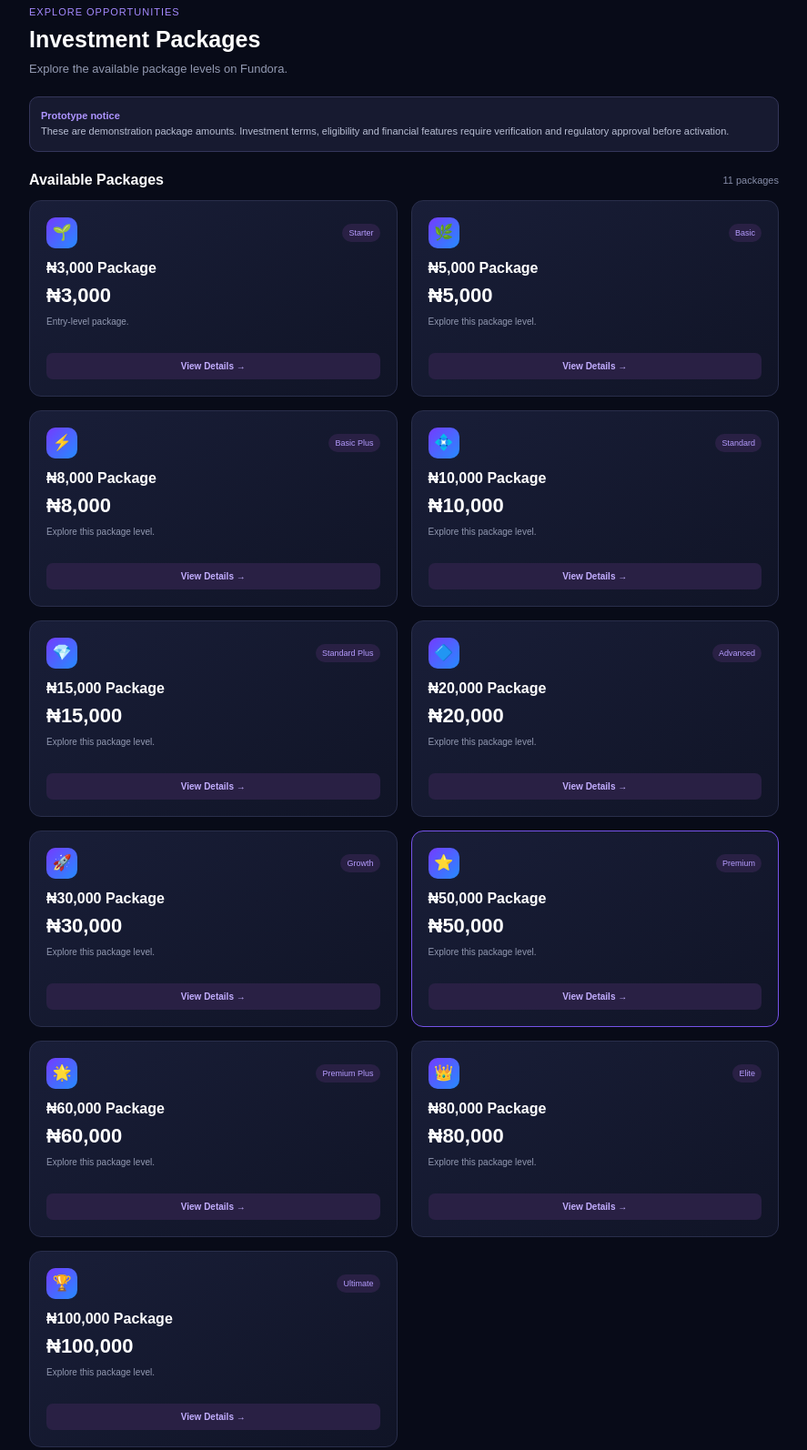
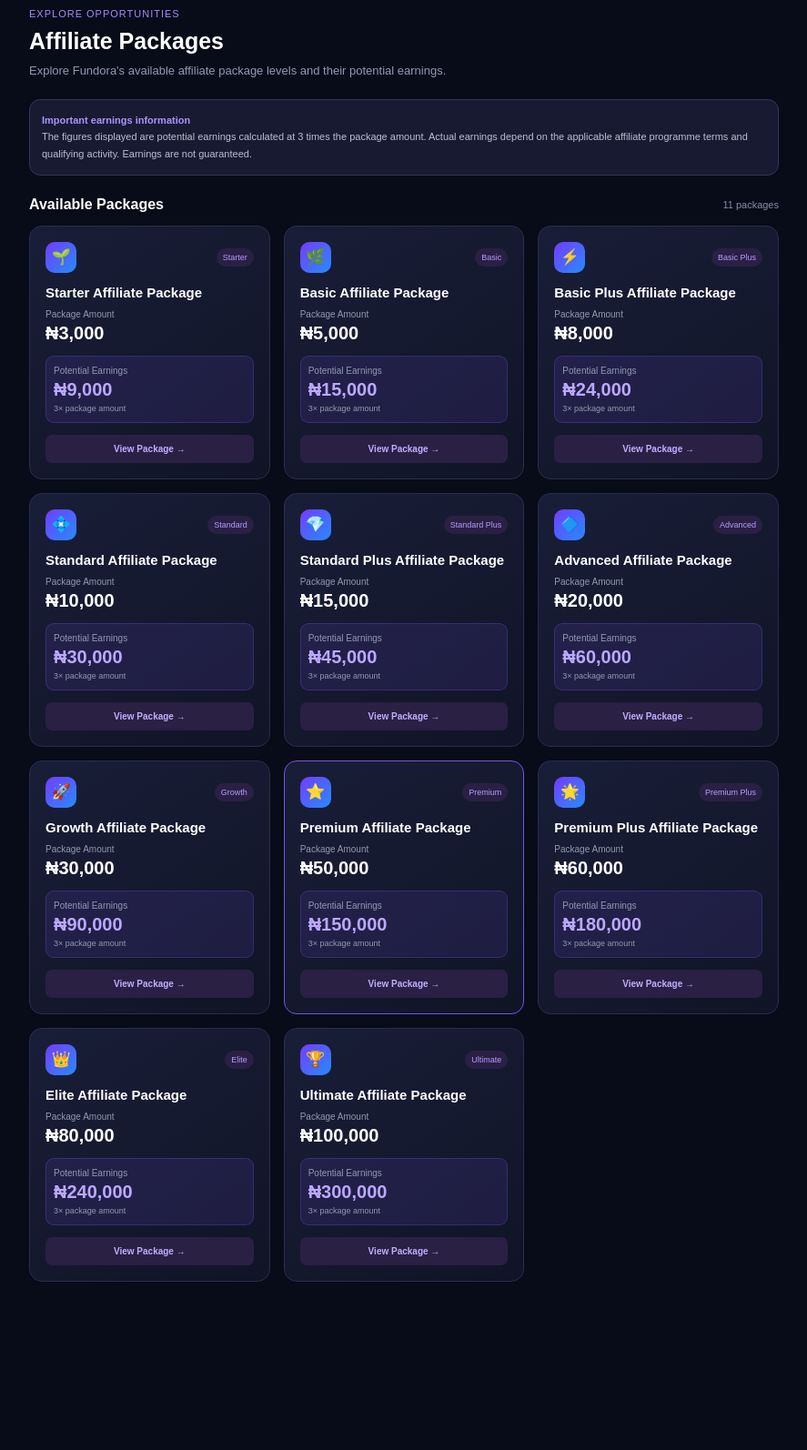
Before and after one commit to ablegodluke-beep/Fundora, a plain HTML site: page packages.html in a window 1280 px wide. Shown: the part 94-1688 px from the top of the page at 91% size, without its empty margins (196-1083 px from the left). After the commit the page ends 1562 px from the top, so only its background shows below. Drawn offline with Linux system fonts and the light colour scheme.

Commit message:
Refactor package.html for affiliate packages display
Updated package details and styles for improved presentation.

```diff
--- a/packages.html
+++ b/packages.html
@@ -1,11 +1,9 @@
-<!DOCTYPE html>
-<html lang="en">
+<!DOCTYPE html><html lang="en">
 <head>
 <meta charset="UTF-8">
 <meta name="viewport" content="width=device-width, initial-scale=1.0">
-<title>Investment Packages | Fundora</title>
-
-<style>
+<meta name="theme-color" content="#080b18">
+<title>Affiliate Packages | Fundora</title><style>
 * {
     margin: 0;
     padding: 0;
@@ -13,11 +11,11 @@
 }
 
 body {
-    font-family: Arial, sans-serif;
+    font-family: 'DM Sans', Arial, sans-serif;
     background: #080b18;
     color: #fff;
     min-height: 100vh;
-    padding-bottom: 85px;
+    padding-bottom: 35px;
 }
 
 header {
@@ -26,6 +24,7 @@ header {
     align-items: center;
     padding: 16px;
     border-bottom: 1px solid #20253b;
+    background: #0b1020;
 }
 
 .logo {
@@ -33,12 +32,12 @@ header {
     align-items: center;
     gap: 9px;
     font-size: 20px;
-    font-weight: bold;
+    font-weight: 800;
 }
 
 .logo img {
-    width: 34px;
-    height: 34px;
+    width: 35px;
+    height: 35px;
     object-fit: contain;
 }
 
@@ -56,11 +55,11 @@ header {
 .container {
     max-width: 850px;
     margin: auto;
-    padding: 22px 13px;
+    padding: 24px 13px;
 }
 
 .heading {
-    margin-bottom: 19px;
+    margin-bottom: 20px;
 }
 
 .heading small {
@@ -84,12 +83,12 @@ header {
 .notice {
     background: #171a30;
     border: 1px solid #34365a;
-    border-radius: 10px;
-    padding: 12px;
-    margin-bottom: 22px;
+    border-radius: 12px;
+    padding: 13px;
+    margin-bottom: 23px;
     color: #b9bfd4;
     font-size: 11px;
-    line-height: 1.6;
+    line-height: 1.7;
 }
 
 .notice strong {
@@ -100,7 +99,7 @@ header {
     display: flex;
     justify-content: space-between;
     align-items: center;
-    margin-bottom: 13px;
+    margin-bottom: 14px;
 }
 
 .section-heading h2 {
@@ -125,9 +124,9 @@ header {
     color: white;
     background: linear-gradient(145deg,#191e38,#101426);
     border: 1px solid #292e4b;
-    border-radius: 13px;
+    border-radius: 14px;
     padding: 13px 11px;
-    transition: border-color .2s;
+    transition: .2s ease;
 }
 
 .package-card.featured {
@@ -169,23 +168,46 @@ header {
 
 .package-card h3 {
     font-size: 13px;
-    margin-bottom: 8px;
+    margin-bottom: 10px;
+}
+
+.amount-label,
+.earnings-label {
+    display: block;
+    color: #9299b1;
+    font-size: 10px;
+    margin-bottom: 4px;
 }
 
 .amount {
     font-size: 18px;
-    font-weight: bold;
-    margin-bottom: 8px;
+    font-weight: 800;
+    margin-bottom: 13px;
     color: #fff;
     overflow-wrap: anywhere;
 }
 
-.package-card p {
-    font-size: 10px;
+.earnings-box {
+    background: rgba(128,87,245,.12);
+    border: 1px solid rgba(128,87,245,.25);
+    border-radius: 9px;
+    padding: 10px 8px;
+    margin-bottom: 13px;
+}
+
+.earnings {
+    display: block;
+    color: #bca8ff;
+    font-size: 17px;
+    font-weight: 800;
+    overflow-wrap: anywhere;
+}
+
+.earnings-note {
+    display: block;
     color: #9299b1;
-    line-height: 1.5;
-    min-height: 30px;
-    margin-bottom: 12px;
+    font-size: 9px;
+    margin-top: 4px;
 }
 
 .card-link {
@@ -195,85 +217,44 @@ header {
     font-weight: bold;
     color: #c2adff;
     background: #292044;
-    padding: 9px 4px;
+    padding: 10px 4px;
     border-radius: 7px;
-}
-
-.bottom-nav {
-    position: fixed;
-    bottom: 0;
-    left: 0;
-    width: 100%;
-    background: #101426;
-    border-top: 1px solid #292e45;
-    display: flex;
-    justify-content: space-around;
-    padding: 11px 3px;
-    z-index: 10;
-}
-
-.bottom-nav a {
-    text-decoration: none;
-    color: #858ca7;
-    font-size: 10px;
-    text-align: center;
-    min-width: 45px;
-}
-
-.bottom-nav a span {
-    display: block;
-    font-size: 19px;
-    margin-bottom: 4px;
-}
-
-.bottom-nav a.active {
-    color: #a98cff;
 }
 
 @media(min-width: 650px) {
     .packages {
-        grid-template-columns: repeat(2, minmax(0, 1fr));
+        grid-template-columns: repeat(3, minmax(0, 1fr));
         gap: 15px;
     }
 
     .package-card {
-        padding: 18px;
+        padding: 17px;
     }
 
     .package-card h3 {
-        font-size: 16px;
+        font-size: 15px;
     }
 
-    .amount {
-        font-size: 22px;
+    .amount,
+    .earnings {
+        font-size: 20px;
     }
 }
-</style>
-</head>
-
-<body>
-
-<header>
-    <div class="logo">
+</style></head><body><header>
+    <a class="logo" href="dashboard.html" style="color:inherit;text-decoration:none;">
         <img src="fundora-logo.png" alt="Fundora">
         <span>Fundora</span>
-    </div>
+    </a>
     <div class="profile">M</div>
-</header>
-
-<main class="container">
-
-    <section class="heading">
+</header><main class="container"><section class="heading">
     <small>Explore opportunities</small>
-        <h1>Investment Packages</h1>
-        <p>Explore the available package levels on Fundora.</p>
+    <h1>Affiliate Packages</h1>
+    <p>Explore Fundora's available affiliate package levels and their potential earnings.</p>
 </section>
 
 <div class="notice">
-        <strong>Prototype notice</strong><br>
-        These are demonstration package amounts. Investment terms,
-        eligibility and financial features require verification
-        and regulatory approval before activation.
+    <strong>Important earnings information</strong><br>
+    The figures displayed are potential earnings calculated at 3 times the package amount. Actual earnings depend on the applicable affiliate programme terms and qualifying activity. Earnings are not guaranteed.
 </div>
 
 <div class="section-heading">
@@ -288,10 +269,15 @@ header {
             <div class="package-icon">🌱</div>
             <span class="badge">Starter</span>
         </div>
-            <h3>₦3,000 Package</h3>
+        <h3>Starter Affiliate Package</h3>
+        <span class="amount-label">Package Amount</span>
         <div class="amount">₦3,000</div>
-            <p>Entry-level package.</p>
-            <span class="card-link">View Details →</span>
+        <div class="earnings-box">
+            <span class="earnings-label">Potential Earnings</span>
+            <strong class="earnings">₦9,000</strong>
+            <span class="earnings-note">3× package amount</span>
+        </div>
+        <span class="card-link">View Package →</span>
     </a>
 
     <a class="package-card" href="package-details.html?amount=5000">
@@ -299,10 +285,15 @@ header {
             <div class="package-icon">🌿</div>
             <span class="badge">Basic</span>
         </div>
-            <h3>₦5,000 Package</h3>
+        <h3>Basic Affiliate Package</h3>
+        <span class="amount-label">Package Amount</span>
         <div class="amount">₦5,000</div>
-            <p>Explore this package level.</p>
-            <span class="card-link">View Details →</span>
+        <div class="earnings-box">
+            <span class="earnings-label">Potential Earnings</span>
+            <strong class="earnings">₦15,000</strong>
+            <span class="earnings-note">3× package amount</span>
+        </div>
+        <span class="card-link">View Package →</span>
     </a>
 
     <a class="package-card" href="package-details.html?amount=8000">
@@ -310,10 +301,15 @@ header {
             <div class="package-icon">⚡</div>
             <span class="badge">Basic Plus</span>
         </div>
-            <h3>₦8,000 Package</h3>
+        <h3>Basic Plus Affiliate Package</h3>
+        <span class="amount-label">Package Amount</span>
         <div class="amount">₦8,000</div>
-            <p>Explore this package level.</p>
-            <span class="card-link">View Details →</span>
+        <div class="earnings-box">
+            <span class="earnings-label">Potential Earnings</span>
+            <strong class="earnings">₦24,000</strong>
+            <span class="earnings-note">3× package amount</span>
+        </div>
+        <span class="card-link">View Package →</span>
     </a>
 
     <a class="package-card" href="package-details.html?amount=10000">
@@ -321,10 +317,15 @@ header {
             <div class="package-icon">💠</div>
             <span class="badge">Standard</span>
         </div>
-            <h3>₦10,000 Package</h3>
+        <h3>Standard Affiliate Package</h3>
+        <span class="amount-label">Package Amount</span>
         <div class="amount">₦10,000</div>
-            <p>Explore this package level.</p>
-            <span class="card-link">View Details →</span>
+        <div class="earnings-box">
+            <span class="earnings-label">Potential Earnings</span>
+            <strong class="earnings">₦30,000</strong>
+            <span class="earnings-note">3× package amount</span>
+        </div>
+        <span class="card-link">View Package →</span>
     </a>
 
     <a class="package-card" href="package-details.html?amount=15000">
@@ -332,10 +333,15 @@ header {
             <div class="package-icon">💎</div>
             <span class="badge">Standard Plus</span>
         </div>
-            <h3>₦15,000 Package</h3>
+        <h3>Standard Plus Affiliate Package</h3>
+        <span class="amount-label">Package Amount</span>
         <div class="amount">₦15,000</div>
-            <p>Explore this package level.</p>
-            <span class="card-link">View Details →</span>
+        <div class="earnings-box">
+            <span class="earnings-label">Potential Earnings</span>
+            <strong class="earnings">₦45,000</strong>
+            <span class="earnings-note">3× package amount</span>
+        </div>
+        <span class="card-link">View Package →</span>
     </a>
 
     <a class="package-card" href="package-details.html?amount=20000">
@@ -343,10 +349,15 @@ header {
             <div class="package-icon">🔷</div>
             <span class="badge">Advanced</span>
         </div>
-            <h3>₦20,000 Package</h3>
+        <h3>Advanced Affiliate Package</h3>
+        <span class="amount-label">Package Amount</span>
         <div class="amount">₦20,000</div>
-            <p>Explore this package level.</p>
-            <span class="card-link">View Details →</span>
+        <div class="earnings-box">
+            <span class="earnings-label">Potential Earnings</span>
+            <strong class="earnings">₦60,000</strong>
+            <span class="earnings-note">3× package amount</span>
+        </div>
+        <span class="card-link">View Package →</span>
     </a>
 
     <a class="package-card" href="package-details.html?amount=30000">
@@ -354,10 +365,15 @@ header {
             <div class="package-icon">🚀</div>
             <span class="badge">Growth</span>
         </div>
-            <h3>₦30,000 Package</h3>
+        <h3>Growth Affiliate Package</h3>
+        <span class="amount-label">Package Amount</span>
         <div class="amount">₦30,000</div>
-            <p>Explore this package level.</p>
-            <span class="card-link">View Details →</span>
+        <div class="earnings-box">
+            <span class="earnings-label">Potential Earnings</span>
+            <strong class="earnings">₦90,000</strong>
+            <span class="earnings-note">3× package amount</span>
+        </div>
+        <span class="card-link">View Package →</span>
     </a>
 
     <a class="package-card featured" href="package-details.html?amount=50000">
@@ -365,10 +381,15 @@ header {
             <div class="package-icon">⭐</div>
             <span class="badge">Premium</span>
         </div>
-            <h3>₦50,000 Package</h3>
+        <h3>Premium Affiliate Package</h3>
+        <span class="amount-label">Package Amount</span>
         <div class="amount">₦50,000</div>
-            <p>Explore this package level.</p>
-            <span class="card-link">View Details →</span>
+        <div class="earnings-box">
+            <span class="earnings-label">Potential Earnings</span>
+            <strong class="earnings">₦150,000</strong>
+            <span class="earnings-note">3× package amount</span>
+        </div>
+        <span class="card-link">View Package →</span>
     </a>
 
     <a class="package-card" href="package-details.html?amount=60000">
@@ -376,10 +397,15 @@ header {
             <div class="package-icon">🌟</div>
             <span class="badge">Premium Plus</span>
         </div>
-            <h3>₦60,000 Package</h3>
+        <h3>Premium Plus Affiliate Package</h3>
+        <span class="amount-label">Package Amount</span>
         <div class="amount">₦60,000</div>
-            <p>Explore this package level.</p>
-            <span class="card-link">View Details →</span>
+        <div class="earnings-box">
+            <span class="earnings-label">Potential Earnings</span>
+            <strong class="earnings">₦180,000</strong>
+            <span class="earnings-note">3× package amount</span>
+        </div>
+        <span class="card-link">View Package →</span>
     </a>
 
     <a class="package-card" href="package-details.html?amount=80000">
@@ -387,10 +413,15 @@ header {
             <div class="package-icon">👑</div>
             <span class="badge">Elite</span>
         </div>
-            <h3>₦80,000 Package</h3>
+        <h3>Elite Affiliate Package</h3>
+        <span class="amount-label">Package Amount</span>
         <div class="amount">₦80,000</div>
-            <p>Explore this package level.</p>
-            <span class="card-link">View Details →</span>
+        <div class="earnings-box">
+            <span class="earnings-label">Potential Earnings</span>
+            <strong class="earnings">₦240,000</strong>
+            <span class="earnings-note">3× package amount</span>
+        </div>
+        <span class="card-link">View Package →</span>
     </a>
 
     <a class="package-card" href="package-details.html?amount=100000">
@@ -398,26 +429,18 @@ header {
             <div class="package-icon">🏆</div>
             <span class="badge">Ultimate</span>
         </div>
-            <h3>₦100,000 Package</h3>
+        <h3>Ultimate Affiliate Package</h3>
+        <span class="amount-label">Package Amount</span>
         <div class="amount">₦100,000</div>
-            <p>Explore this package level.</p>
-            <span class="card-link">View Details →</span>
+        <div class="earnings-box">
+            <span class="earnings-label">Potential Earnings</span>
+            <strong class="earnings">₦300,000</strong>
+            <span class="earnings-note">3× package amount</span>
+        </div>
+        <span class="card-link">View Package →</span>
     </a>
 
 </section>
 
-</main>
-
-<nav class="bottom-nav">
-    <a href="dashboard.html">
-        <span>⌂</span>Home
-    </a>
-
-    <a href="packages.html" class="active">
-        <span>▦</span>Packages
-    </a>
-</nav>
-    <script src="shared-menu.js"></script>
-
-</body>
+</main><script src="shared-menu.js"></script></body>
 </html>
```
Lines whose indentation alone changed are shown as unchanged.
